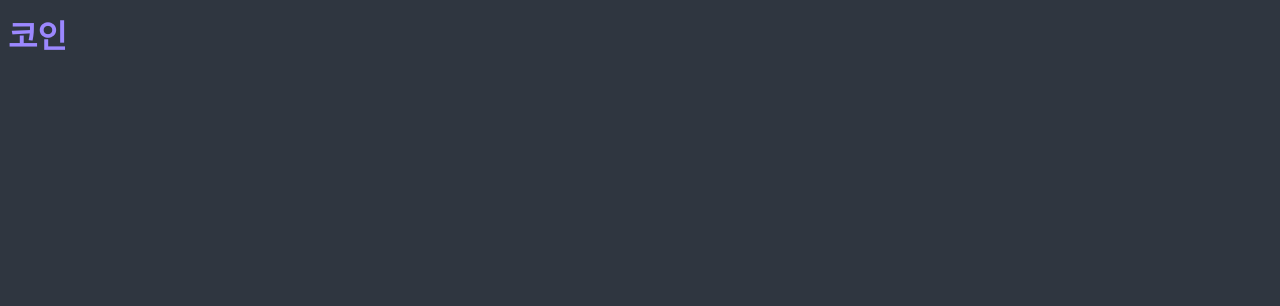
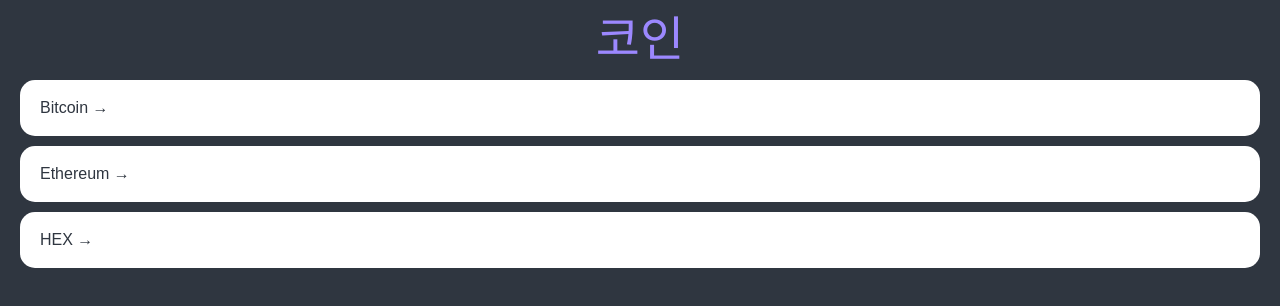
Before and after one commit to whd617/react-master-nomflix-clone, a React (Create React App) app: page / in a window 1280 px wide. Shown: the top 306 px of the page. Built offline with nearby package versions, Linux system fonts and the light colour scheme.

Commit message:
chore/Coins:fetch를 활용한 api 호출

```diff
--- a/src/App.tsx
+++ b/src/App.tsx
@@ -3,8 +3,6 @@
 
 const GlobalStyle = createGlobalStyle`
 @import url('https://fonts.googleapis.com/css2?family=Source+Sans+Pro:wght@300;400&display=swap');
-font-family: 'Source Sans Pro', sans-serif;
-
 html, body, div, span, applet, object, iframe,
 h1, h2, h3, h4, h5, h6, p, blockquote, pre,
 a, abbr, acronym, address, big, cite, code,
@@ -56,13 +54,13 @@
   box-sizing: border-box;
 }
 body {
-  font-family:'Source Sans Pro', sans-serif;
+  font-family: 'Source Sans Pro', sans-serif;
   background-color:${(props) => props.theme.bgColor};
-  color:${(props) => props.theme.textColor};
+  color:${(props) => props.theme.textColor}
 }
-
-a{
-  text-text-decoration:none;
+a {
+  text-decoration:none;
+  color:inherit;
 }
 `;
 
--- a/src/index.tsx
+++ b/src/index.tsx
@@ -9,9 +9,9 @@
 );
 
 root.render(
-  <React.StrictMode>
+  <>
     <ThemeProvider theme={theme}>
       <App />
     </ThemeProvider>
-  </React.StrictMode>,
+  </>,
 );
--- a/src/routes/Coins.tsx
+++ b/src/routes/Coins.tsx
@@ -1,11 +1,86 @@
+import { Link } from 'react-router-dom';
 import styled from 'styled-components';
 
+const Container = styled.div`
+  padding: 0px 20px;
+`;
+
+const Header = styled.header`
+  height: 10vh;
+  display: flex;
+  justify-content: center;
+  align-items: center;
+`;
+
+const CoinsList = styled.ul``;
+
+const Coin = styled.li`
+  background-color: white;
+  color: ${(props) => props.theme.bgColor};
+  border-radius: 15px;
+  margin-bottom: 10px;
+  a {
+    padding: 20px;
+    transition: color 0.2s ease-in;
+    display: block;
+  }
+  &:hover {
+    a {
+      color: ${(props) => props.theme.accentColor};
+    }
+  }
+`;
+
 const Title = styled.h1`
+  font-size: 48px;
   color: ${(props) => props.theme.accentColor};
 `;
 
+const coins = [
+  {
+    id: 'btc-bitcoin',
+    name: 'Bitcoin',
+    symbol: 'BTC',
+    rank: 1,
+    is_new: false,
+    is_active: true,
+    type: 'coin',
+  },
+  {
+    id: 'eth-ethereum',
+    name: 'Ethereum',
+    symbol: 'ETH',
+    rank: 2,
+    is_new: false,
+    is_active: true,
+    type: 'coin',
+  },
+  {
+    id: 'hex-hex',
+    name: 'HEX',
+    symbol: 'HEX',
+    rank: 3,
+    is_new: false,
+    is_active: true,
+    type: 'token',
+  },
+];
+
 function Coins() {
-  return <Title>코인</Title>;
+  return (
+    <Container>
+      <Header>
+        <Title>코인</Title>
+      </Header>
+      <CoinsList>
+        {coins.map((coin) => (
+          <Coin key={coin.id}>
+            <Link to={`/${coin.id}`}>{coin.name} &rarr;</Link>
+          </Coin>
+        ))}
+      </CoinsList>
+    </Container>
+  );
 }
 
 export default Coins;
```
